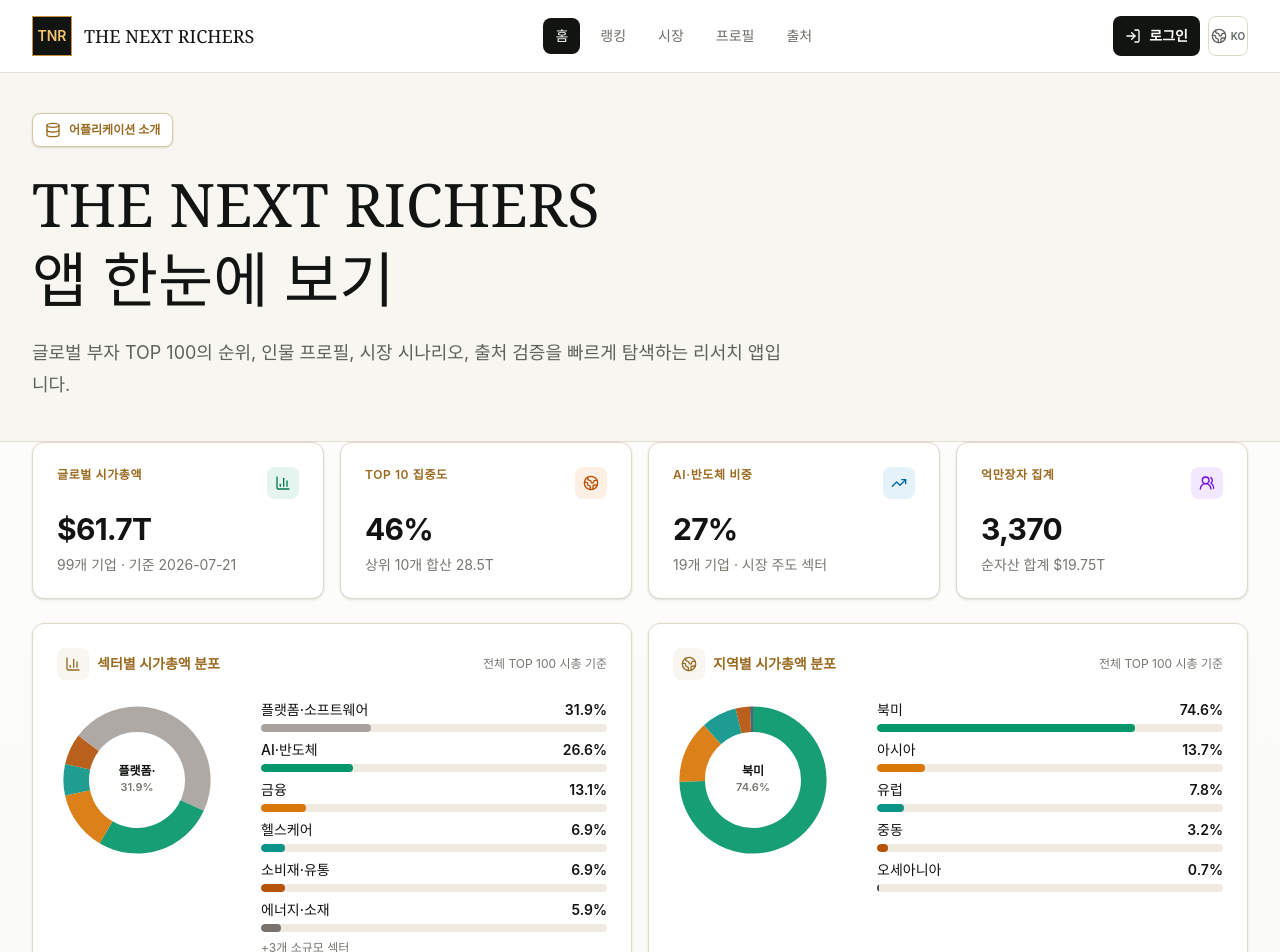
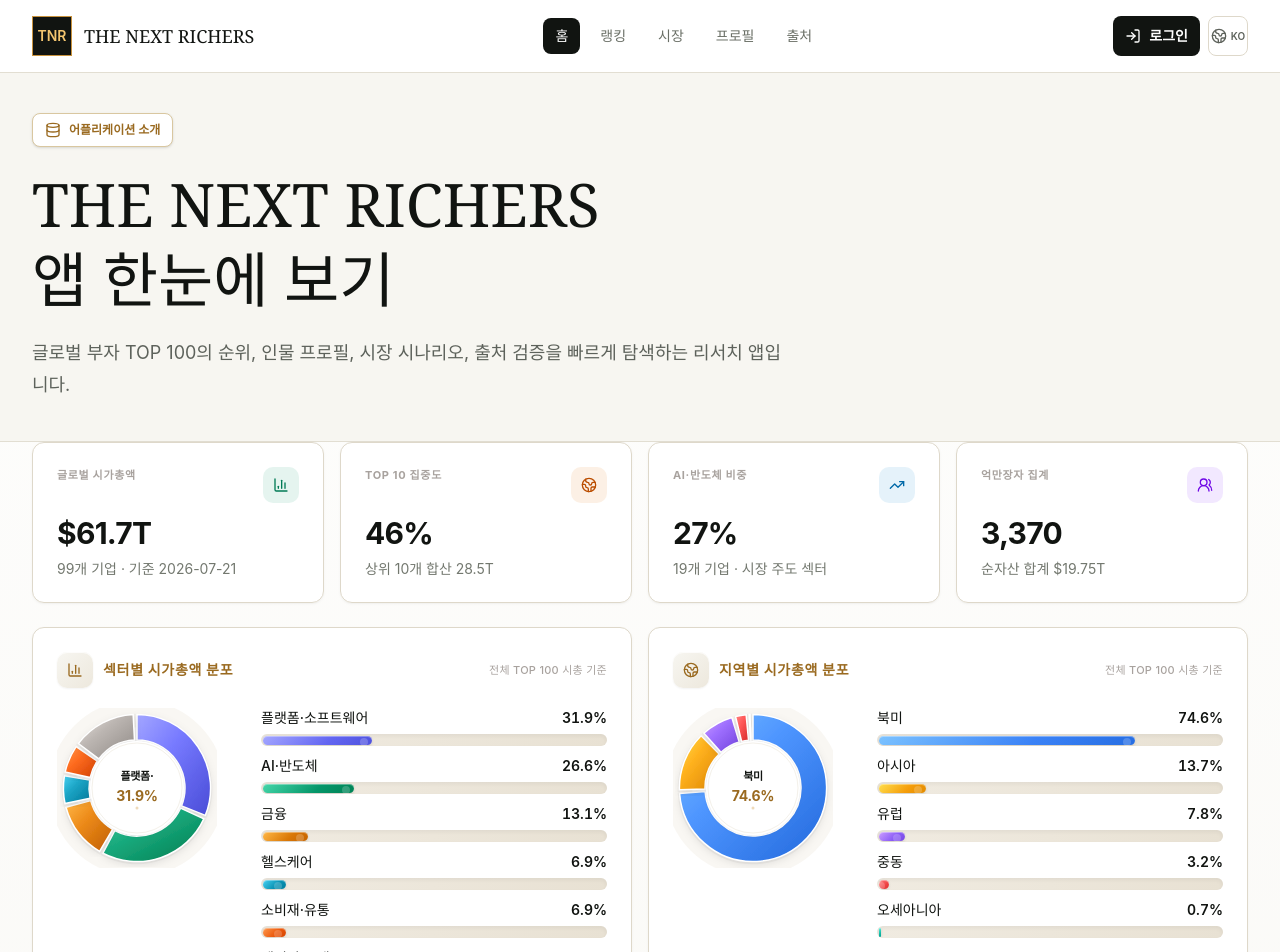
Before and after one commit to hyeontak2/THE-NEXT-RICHERS, a Next.js app: page /THE-NEXT-RICHERS/app in a window 1280 px wide. Shown: the top 952 px of the page. Built offline with nearby package versions, Linux system fonts and the light colour scheme.

Commit message:
feat: donut chart 프리미엄 업그레이드 + shimmer 효과
- DonutChart: segment gap, gradient fill, outer glow, inner shadow
- ChartCard: 호버 상승 효과, 골드 액센트 border-top
- 버튼 text-nowrap 방지
- CSS: shimmer 애니메이션 추가

```diff
--- a/src/app/app/market-cap-companies.tsx
+++ b/src/app/app/market-cap-companies.tsx
@@ -431,7 +431,7 @@
           {company.driver}
         </p>
         <button
-          className="mt-2 inline-flex min-h-8 items-center rounded-[8px] border border-[#c8923d] bg-[#fff4d8] px-2.5 text-xs font-semibold text-[#111411] shadow-sm transition hover:bg-[#f3c56f]"
+          className="mt-2 inline-flex min-h-8 items-center rounded-[8px] border border-[#c8923d] bg-[#fff4d8] px-2.5 text-xs font-semibold text-[#111411] shadow-sm transition hover:bg-[#f3c56f] text-nowrap"
           type="button"
           onClick={onSelect}
         >
@@ -479,7 +479,7 @@
           </p>
           <p className="mt-2 text-sm leading-6 text-[#3f453d]">{company.driver}</p>
           <button
-            className="mt-3 inline-flex min-h-9 items-center gap-1.5 rounded-[8px] border border-[#c8923d] bg-[#fff4d8] px-3 text-xs font-semibold text-[#111411] shadow-sm transition hover:bg-[#f3c56f]"
+            className="mt-3 inline-flex min-h-9 items-center gap-1.5 rounded-[8px] border border-[#c8923d] bg-[#fff4d8] px-3 text-xs font-semibold text-[#111411] shadow-sm transition hover:bg-[#f3c56f] text-nowrap"
             type="button"
             onClick={onSelect}
           >
--- a/src/app/app/page.tsx
+++ b/src/app/app/page.tsx
@@ -116,20 +116,34 @@
               hint="전체 TOP 100 시총 기준"
             >
               <DonutChart data={sectorStats} total={totalTop100Cap} />
-              <div className="space-y-2">
+                <div className="space-y-2.5">
                   {sectorStats.slice(0, 6).map((s) => {
                     const pct = ((s.cap / totalTop100Cap) * 100);
+                    const baseColor = sectorColor(s.name);
                     return (
                       <div key={s.name}>
                         <div className="flex items-center justify-between text-sm">
                           <span className="font-medium text-[#111411]">{s.name}</span>
-                        <span className="font-semibold text-[#111411]">{pct.toFixed(1)}%</span>
+                          <span className="font-semibold text-[#111411] tabular-nums">{pct.toFixed(1)}%</span>
                         </div>
-                      <div className="mt-1 h-2 w-full overflow-hidden rounded-full bg-[#f0ebe1]">
+                        <div className="group/progress-bar relative mt-1.5 h-3 w-full overflow-hidden rounded-full bg-gradient-to-r from-[#f0ebe1] to-[#e8e1d3] p-[1.5px] shadow-inner">
+                          {/* Glass shine overlay on hover */}
+                          <div className="pointer-events-none absolute inset-0 z-10 overflow-hidden rounded-full opacity-0 transition-opacity duration-500 group-hover/progress-bar:opacity-100">
+                            <div className="absolute -inset-4 animate-shimmer" />
+                          </div>
                           <div
-                          className="h-full rounded-full transition-all duration-500"
-                          style={{ width: `${pct}%`, backgroundColor: sectorColor(s.name) }}
+                            className="relative h-full rounded-full transition-all duration-1000 ease-out"
+                            style={{
+                              width: `${pct}%`,
+                              background: `linear-gradient(135deg, ${lighten(baseColor, 25)}, ${baseColor} 60%, ${darken(baseColor, 8)} 100%)`,
+                              boxShadow: `inset 0 1px 0 rgba(255,255,255,0.35), 0 1px 3px rgba(0,0,0,0.12)`,
+                            }}
+                          >
+                            {/* Glass shine dot */}
+                            <div
+                              className="absolute right-1 top-0.5 size-2 rounded-full bg-white/20"
                             />
+                          </div>
                         </div>
                       </div>
                     );
@@ -148,20 +162,34 @@
               hint="전체 TOP 100 시총 기준"
             >
               <DonutChart data={regionStats} total={totalTop100Cap} />
-              <div className="space-y-2">
+                <div className="space-y-2.5">
                   {regionStats.map((r) => {
                     const pct = ((r.cap / totalTop100Cap) * 100);
+                    const baseColor = regionColor(r.name);
                     return (
                       <div key={r.name}>
                         <div className="flex items-center justify-between text-sm">
                           <span className="font-medium text-[#111411]">{r.name}</span>
-                        <span className="font-semibold text-[#111411]">{pct.toFixed(1)}%</span>
+                          <span className="font-semibold text-[#111411] tabular-nums">{pct.toFixed(1)}%</span>
                         </div>
-                      <div className="mt-1 h-2 w-full overflow-hidden rounded-full bg-[#f0ebe1]">
+                        <div className="group/progress-bar relative mt-1.5 h-3 w-full overflow-hidden rounded-full bg-gradient-to-r from-[#f0ebe1] to-[#e8e1d3] p-[1.5px] shadow-inner">
+                          {/* Glass shine overlay on hover */}
+                          <div className="pointer-events-none absolute inset-0 z-10 overflow-hidden rounded-full opacity-0 transition-opacity duration-500 group-hover/progress-bar:opacity-100">
+                            <div className="absolute -inset-4 animate-shimmer" />
+                          </div>
                           <div
-                          className="h-full rounded-full transition-all duration-500"
-                          style={{ width: `${pct}%`, backgroundColor: regionColor(r.name) }}
+                            className="relative h-full rounded-full transition-all duration-1000 ease-out"
+                            style={{
+                              width: `${pct}%`,
+                              background: `linear-gradient(135deg, ${lighten(baseColor, 25)}, ${baseColor} 60%, ${darken(baseColor, 8)} 100%)`,
+                              boxShadow: `inset 0 1px 0 rgba(255,255,255,0.35), 0 1px 3px rgba(0,0,0,0.12)`,
+                            }}
+                          >
+                            {/* Glass shine dot */}
+                            <div
+                              className="absolute right-1 top-0.5 size-2 rounded-full bg-white/20"
                             />
+                          </div>
                         </div>
                       </div>
                     );
@@ -320,12 +348,15 @@
   sub: string;
 }) {
   return (
-    <div className="group relative overflow-hidden rounded-xl border border-[#ded8ca] bg-white p-5 shadow-sm transition-all hover:shadow-md hover:-translate-y-0.5 sm:p-6">
-      <div className="absolute -right-6 -top-6 size-24 rounded-full bg-gradient-to-br from-white/0 to-[#f7f6f1] opacity-0 transition-opacity group-hover:opacity-100" />
-      <div className="relative">
+    <div className="group relative overflow-hidden rounded-xl border border-[#ded8ca] bg-white/95 p-5 shadow-[0_1px_3px_0_rgba(0,0,0,0.04),0_1px_2px_-1px_rgba(0,0,0,0.06)] transition-all duration-500 hover:shadow-[0_12px_40px_-16px_rgba(0,0,0,0.15),0_4px_18px_0_rgba(0,0,0,0.06)] hover:-translate-y-1 sm:p-6">
+      {/* Premium shimmer overlay */}
+      <div className="absolute inset-0 bg-gradient-to-br from-transparent via-white/0 to-[#f7f6f1]/50 opacity-0 transition-opacity duration-700 group-hover:opacity-100" />
+      {/* Top accent line */}
+      <div className="absolute inset-x-6 -top-px h-[2px] bg-gradient-to-r from-transparent via-[#d8a24f]/40 to-transparent opacity-0 transition-all duration-700 group-hover:opacity-100" />
+      <div className="relative z-10">
         <div className="flex items-start justify-between">
-          <p className="text-xs font-semibold uppercase tracking-wider text-[#9a6a20]">{label}</p>
-          <span className={`grid size-8 place-items-center rounded-lg ${iconBg}`}>
+          <p className="text-[11px] font-bold uppercase tracking-[0.06em] text-[#a8a29e]">{label}</p>
+          <span className={`grid size-9 place-items-center rounded-[10px] transition-all duration-500 group-hover:scale-110 group-hover:shadow-md ${iconBg}`}>
             <Icon className="size-4" aria-hidden="true" />
           </span>
         </div>
@@ -348,20 +379,28 @@
   children: React.ReactNode;
 }) {
   return (
-    <div className="rounded-xl border border-[#ded8ca] bg-white p-5 shadow-sm sm:p-6">
+    <div className="group relative overflow-hidden rounded-xl border border-[#ded8ca] bg-white/95 p-5 shadow-[0_1px_3px_0_rgba(0,0,0,0.04),0_1px_2px_-1px_rgba(0,0,0,0.06)] transition-all duration-500 hover:shadow-[0_10px_40px_-12px_rgba(0,0,0,0.18),0_4px_18px_0_rgba(0,0,0,0.06)] hover:-translate-y-1 sm:p-6">
+      {/* Premium top accent gradient line */}
+      <div className="absolute inset-x-0 -top-px mx-auto h-[2px] w-0 bg-gradient-to-r from-transparent via-[#d8a24f]/60 to-transparent opacity-0 transition-all duration-700 group-hover:w-3/4 group-hover:opacity-100" />
+      {/* Background shimmer on hover */}
+      <div className="absolute -inset-x-4 -inset-y-4 bg-gradient-to-br from-[#fffcf5]/0 via-[#fffcf5]/50 to-[#fffcf5]/0 opacity-0 transition-opacity duration-700 group-hover:opacity-100" />
+      <div className="relative z-10">
         <div className="flex items-center justify-between">
-        <div className="flex items-center gap-2">
-          <span className="grid size-8 place-items-center rounded-lg bg-[#f7f6f1] text-[#9a6a20]">
+          <div className="flex items-center gap-2.5">
+            <span className="grid size-9 place-items-center rounded-[10px] bg-gradient-to-br from-[#f7f6f1] to-[#ede8dd] text-[#9a6a20] shadow-[inset_0_1px_0_rgba(255,255,255,0.8),0_1px_2px_rgba(0,0,0,0.05)] transition-transform duration-500 group-hover:scale-105">
               <Icon className="size-4" />
             </span>
-          <p className="text-sm font-semibold uppercase tracking-normal text-[#9a6a20]">
+            <div>
+              <p className="text-sm font-bold uppercase tracking-[0.05em] text-[#9a6a20]">
                 {title}
               </p>
             </div>
-        <span className="text-xs text-[#73786f]">{hint}</span>
+          </div>
+          <span className="text-[11px] font-medium tracking-wide text-[#a8a29e]">{hint}</span>
         </div>
         <div className="mt-5 grid gap-6 sm:grid-cols-[180px_1fr] sm:items-start">
           {children}
+        </div>
       </div>
     </div>
   );
@@ -409,25 +448,33 @@
   const cy = size / 2;
   const outerR = size * 0.46;
   const innerR = size * 0.30;
+  const strokeW = 1.5; // white gap width between segments
+  const gapDeg = 3; // gap between segments for premium look
 
   // Build arcs
   const segments = data.map((d) => ({ name: d.name, pct: d.cap / total }));
 
-  // Combine small segments
+  // Combine small segments — keep "기타" off the main chart for clean look
   const maxSlices = 5;
   let displaySegs = segments.slice(0, maxSlices);
-  if (segments.length > maxSlices) {
-    const restPct = segments.slice(maxSlices).reduce((s, r) => s + r.pct, 0);
+  const restPct = segments.length > maxSlices
+    ? segments.slice(maxSlices).reduce((s, r) => s + r.pct, 0)
+    : 0;
+  if (segments.length > maxSlices && restPct > 0.005) {
     displaySegs.push({ name: "기타", pct: restPct });
   }
 
-  const arcs: Array<{ name: string; pct: number; path: string; color: string }> = [];
+  const arcs: Array<{
+    name: string; pct: number; path: string; gradId: string;
+    color: string; outerPct: number;
+  }> = [];
   let angle = -90;
 
   for (const seg of displaySegs) {
     if (seg.pct < 0.001) continue;
+    const effectivePct = seg.pct - gapDeg / 360;
     const startAng = angle;
-    const endAng = angle + seg.pct * 360;
+    const endAng = angle + effectivePct * 360;
     const startRad = (startAng * Math.PI) / 180;
     const endRad = (endAng * Math.PI) / 180;
 
@@ -436,13 +483,12 @@
     const x2 = cx + outerR * Math.cos(endRad);
     const y2 = cy + outerR * Math.sin(endRad);
 
-    // Inner circle points
     const ix1 = cx + innerR * Math.cos(endRad);
     const iy1 = cy + innerR * Math.sin(endRad);
     const ix2 = cx + innerR * Math.cos(startRad);
     const iy2 = cy + innerR * Math.sin(startRad);
 
-    const largeArc = seg.pct > 0.5 ? 1 : 0;
+    const largeArc = effectivePct > 0.5 ? 1 : 0;
 
     const path = [
       `M ${x1.toFixed(2)} ${y1.toFixed(2)}`,
@@ -452,19 +498,20 @@
       "Z",
     ].join(" ");
 
-    const color = isSectorData(data)
+    const baseColor = isSectorData(data)
       ? sectorColor(seg.name)
       : regionColor(seg.name);
+    const clean = seg.name.replace(/[^a-zA-Z0-9\uAC00-\uD7A3]/g, "");
+    const gradId = `dg-${clean}-${(seg.pct * 1000).toFixed(0)}`;
 
-    arcs.push({ name: seg.name, pct: seg.pct, path, color });
-    angle = endAng;
+    arcs.push({ name: seg.name, pct: seg.pct, path, gradId, color: baseColor, outerPct: effectivePct });
+    angle = endAng + gapDeg;
   }
 
-  const topLabel = data[0]
-    ? `${data[0].name?.slice(0, 4)}`
-    : "";
-  const topPct = data[0]
-    ? `${(data[0].cap / total * 100).toFixed(1)}%`
+  const topItem = data[0];
+  const topLabel = topItem ? `${topItem.name?.slice(0, 4)}` : "";
+  const topPct = topItem
+    ? `${(topItem.cap / total * 100).toFixed(1)}%`
     : "";
 
   return (
@@ -475,42 +522,101 @@
       className="shrink-0"
     >
       <defs>
+        {/* 3D-style gradients: darker at the bottom-right, lighter at top-left */}
         {arcs.map((arc) => (
-          <filter key={`shadow-${arc.name}`}>
-            <feDropShadow dx={0} dy={1} stdDeviation={1} floodOpacity={0.15} />
+          <linearGradient key={arc.gradId} id={arc.gradId} x1="0%" y1="0%" x2="100%" y2="100%">
+            <stop offset="0%" stopColor={lighten(arc.color, 25)} />
+            <stop offset="40%" stopColor={lighten(arc.color, 8)} />
+            <stop offset="100%" stopColor={darken(arc.color, 10)} />
+          </linearGradient>
+        ))}
+        {/* Premium outer glow */}
+        <filter id="dg-glow">
+          <feDropShadow dx={0} dy={3} stdDeviation={4} floodColor="#000" floodOpacity={0.10} />
         </filter>
+        {/* Inner cutout depth */}
+        <filter id="dg-inner">
+          <feDropShadow dx={0} dy={1} stdDeviation={2} floodColor="#000" floodOpacity={0.06} />
+        </filter>
+      </defs>
+
+      {/* Background ring track */}
+      <circle
+        cx={cx} cy={cy} r={outerR + 1}
+        fill="none" stroke="#f0ebe1" strokeWidth={outerR - innerR + 2}
+        opacity={0.4}
+      />
+
+      {/* Arc segments with white stroke separation */}
+      {arcs.map((arc) => (
+        <g key={arc.name}>
+          {/* Subtle shadow under each segment */}
+          <path
+            d={arc.path}
+            fill="none"
+            stroke="rgba(0,0,0,0.04)"
+            strokeWidth={strokeW + 2}
+            transform={`translate(0, 1)`}
+          />
+          {/* Main segment fill */}
+          <path
+            d={arc.path}
+            fill={`url(#${arc.gradId})`}
+            filter="url(#dg-glow)"
+            className="transition-all duration-500 hover:brightness-110 hover:saturate-110"
+            style={{ transformOrigin: `${cx}px ${cy}px` }}
+          />
+          {/* White separation stroke */}
+          <path
+            d={arc.path}
+            fill="none"
+            stroke="white"
+            strokeWidth={strokeW}
+          />
+        </g>
       ))}
-      </defs>
-      {arcs.map((arc, i) => (
-        <path
-          key={arc.name}
-          d={arc.path}
-          fill={arc.color}
-          opacity={0.92}
-          className="transition-all hover:opacity-100"
+
+      {/* Inner cutout — subtle ring */}
+      <circle cx={cx} cy={cy} r={innerR - 1} fill="white" filter="url(#dg-inner)" />
+      <circle
+        cx={cx} cy={cy} r={innerR - 1}
+        fill="none" stroke="url(#dg-inner)"
+        strokeWidth={1} opacity={0.3}
       />
-      ))}
-      <circle cx={cx} cy={cy} r={innerR - 2} fill="#fff" />
+      {/* Inner border accent */}
+      <circle
+        cx={cx} cy={cy} r={innerR - 3}
+        fill="none" stroke="#e8e1d3" strokeWidth={1} opacity={0.5}
+      />
+
+      {/* Center labels */}
       <text
         x={cx}
-        y={cy - 5}
+        y={cy - 8}
         textAnchor="middle"
-        fontSize="12"
-        fontWeight="700"
+        fontSize="11"
+        fontWeight="800"
         fill="#111411"
+        letterSpacing="-0.3"
+        className="select-none"
       >
         {topLabel}
       </text>
       <text
         x={cx}
-        y={cy + 11}
+        y={cy + 13}
         textAnchor="middle"
-        fontSize="11"
-        fontWeight="600"
-        fill="#73786f"
+        fontSize="14"
+        fontWeight="700"
+        fill="#9a6a20"
+        letterSpacing="-0.3"
+        className="select-none"
       >
         {topPct}
       </text>
+
+      {/* Small decorative dot under percentage */}
+      <circle cx={cx} cy={cy + 20} r={1.5} fill="#d8a24f" opacity={0.4} />
     </svg>
   );
 }
@@ -523,22 +629,41 @@
   );
 }
 
+/** Lighten a hex color by a percentage (0-100) */
+function lighten(hex: string, amount: number): string {
+  const num = parseInt(hex.replace("#", ""), 16);
+  const r = Math.min(255, ((num >> 16) & 0xff) + Math.round(255 * amount / 100));
+  const g = Math.min(255, ((num >> 8) & 0xff) + Math.round(255 * amount / 100));
+  const b = Math.min(255, (num & 0xff) + Math.round(255 * amount / 100));
+  return `#${((r << 16) | (g << 8) | b).toString(16).padStart(6, "0")}`;
+}
+
 function sectorColor(name: string): string {
+  if (name.includes("플랫폼") || name.includes("소프트웨어") || name.includes("통신")) return "#6366f1";
   if (name.includes("AI") || name.includes("반도체")) return "#059669";
   if (name.includes("금융")) return "#d97706";
-  if (name.includes("헬스케어")) return "#0d9488";
-  if (name.includes("소비") || name.includes("통신")) return "#b45309";
+  if (name.includes("헬스케어")) return "#0891b2";
+  if (name.includes("소비")) return "#ea580c";
   if (name.includes("에너지")) return "#78716c";
-  if (name.includes("산업") || name.includes("자동차")) return "#475569";
+  if (name.includes("산업") || name.includes("자동차")) return "#4f46e5";
   return "#a8a29e";
 }
 
 function regionColor(name: string): string {
-  if (name === "북미") return "#059669";
-  if (name === "아시아") return "#d97706";
-  if (name === "유럽") return "#0d9488";
-  if (name === "중동") return "#b45309";
-  if (name === "오세아니아") return "#475569";
-  if (name === "남미") return "#78716c";
+  if (name === "북미") return "#3b82f6";
+  if (name === "아시아") return "#f59e0b";
+  if (name === "유럽") return "#8b5cf6";
+  if (name === "중동") return "#ef4444";
+  if (name === "오세아니아") return "#14b8a6";
+  if (name === "남미") return "#f97316";
   return "#a8a29e";
 }
+
+/** Darken a hex color by a percentage (0-100) */
+function darken(hex: string, amount: number): string {
+  const num = parseInt(hex.replace("#", ""), 16);
+  const r = Math.max(0, ((num >> 16) & 0xff) - Math.round(255 * amount / 100));
+  const g = Math.max(0, ((num >> 8) & 0xff) - Math.round(255 * amount / 100));
+  const b = Math.max(0, (num & 0xff) - Math.round(255 * amount / 100));
+  return `#${((r << 16) | (g << 8) | b).toString(16).padStart(6, "0")}`;
+}
```
Also changed, not shown: src/app/globals.css (+12 -0 lines). Lines whose indentation alone changed are shown as unchanged.
